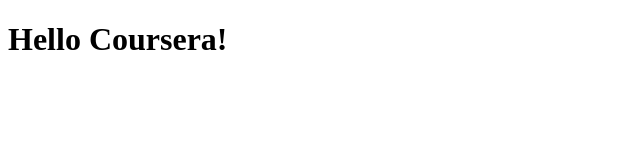
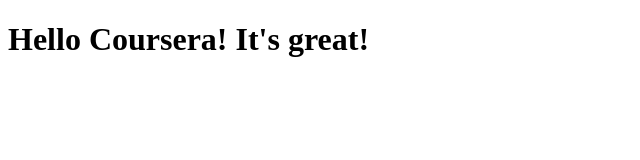
Before and after one commit to mluisada/coursera-web-dev, a plain HTML site: page site/index.html in a window 1280 px wide. Shown: the whole page, without its empty margins (0-640 px from the left). Drawn offline with Linux system fonts and the light colour scheme.

Commit message:
small change

```diff
--- a/site/index.html
+++ b/site/index.html
@@ -4,6 +4,6 @@
 	<title>Hello Coursera!</title>
 </head>
 <body>
-<h1>Hello Coursera!</h1>
+<h1>Hello Coursera! It's great!</h1>
 </body>
 </html>
```
